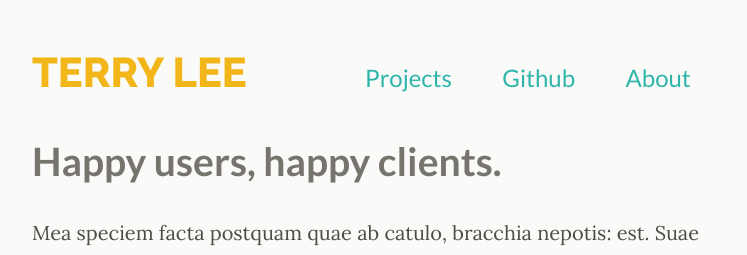
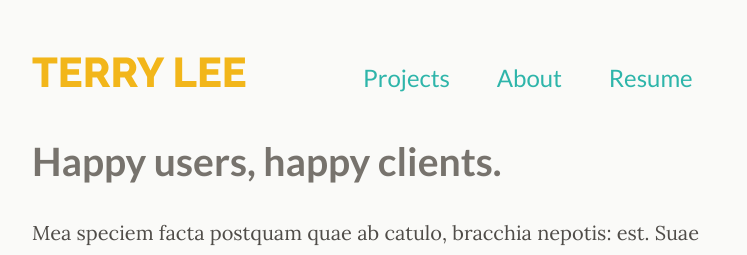
Before and after one commit to nitinsavant/nitinsavant.github.io, a Jekyll site: the page built from _pages/work.html, in a window 1280 px wide. Shown: the top 255 px of the page, without its empty margins (266-1013 px from the left). Built offline with Jekyll 4.4.1, drawn with Linux system fonts in a browser that asks for light colours.

Commit message:
modified site settings

```diff
--- a/_config.yml
+++ b/_config.yml
@@ -15,7 +15,7 @@ permalink: /:year/:title/   # how should we display posts url
 email: terryleedev@gmail.com
 author:
 twitter_username:
-github_username: 'http://github.com/dmono'
+github_username: dmono
 github_source:
 
 # Put your ga tracking code below
@@ -32,12 +32,12 @@ navigation:
   - title: Projects
     url: /projects/
     desc: Cool stuff I've worked on
-  - title: Github
-    url: http://github.com/dmono
-    desc: My Github repo
   - title: About
     url: /about/
     desc: Learn about me
+  - title: Resume
+    url: https://dmono.github.io/assets/files/TerryLee-SoftwareEngineerResume.pdf
+    desc: My resume
 
 # Used by Jekyll to recognize what is a post and what is a page
 defaults:
```
